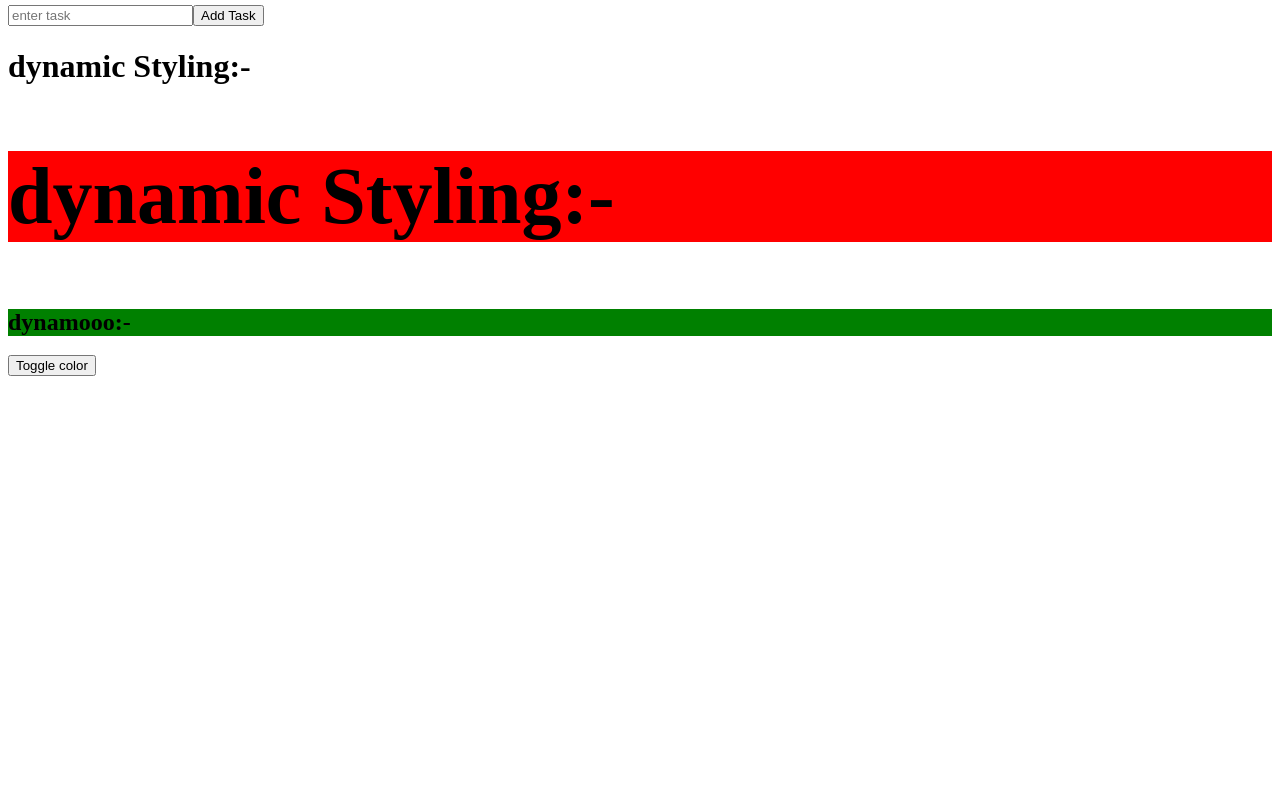
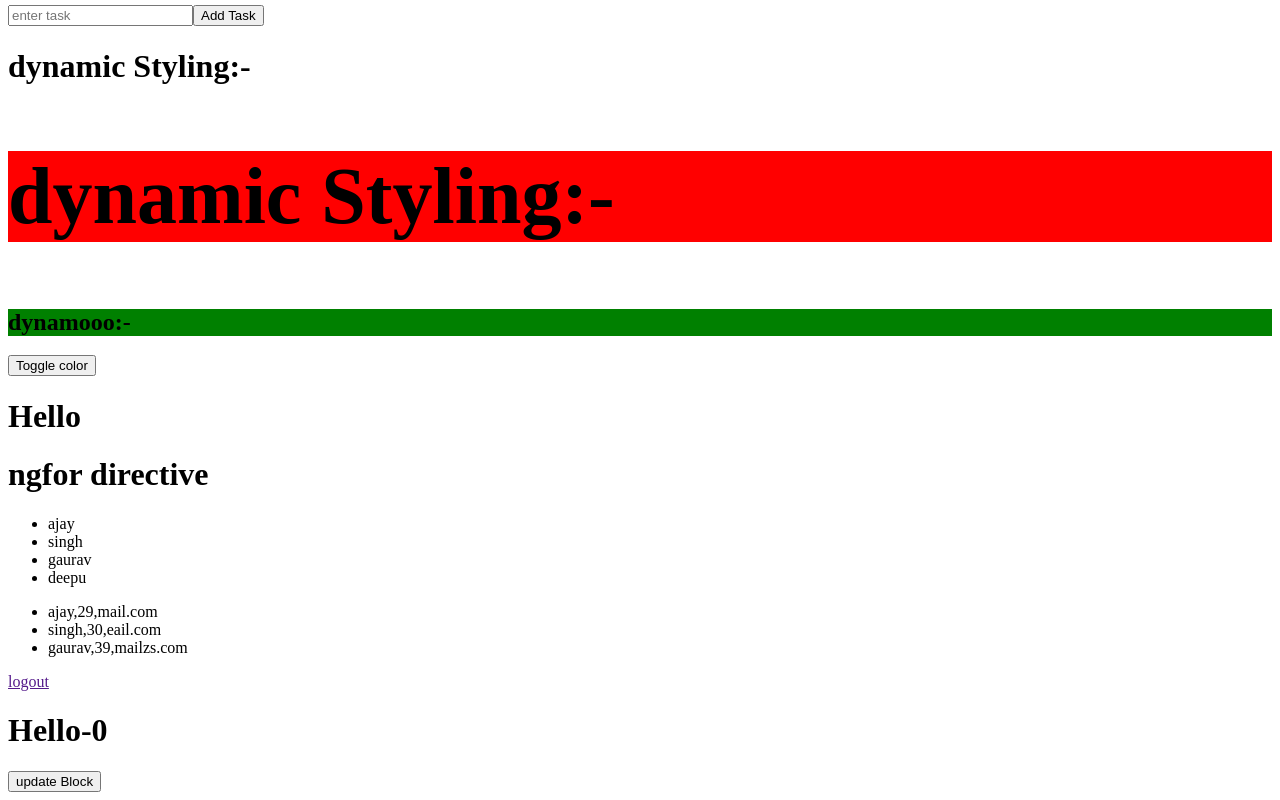
Before and after one commit to ajaysingh6531/AngularTutorial, an Angular app: page / in a window 1280 px wide. Shown: the part 3910-4710 px from the top of the page. Before the commit the page ends 4294 px from the top, so only its background shows below. Built offline with nearby package versions, Linux system fonts and the light colour scheme.

Commit message:
ng if for

```diff
--- a/src/app/app.html
+++ b/src/app/app.html
@@ -264,4 +264,37 @@ name="user">
 <h2 [style.backgroundColor]="bgcolor" [style.fontSize]="fontsize">dynamic Styling:-</h2>
 <h2 [style.backgroundColor]="zoom ? bgcolor:bgcolor1" >dynamooo:-</h2>
 <button (click)="updateColor()">Toggle color</button>
+<h1 *ngIf="show">Hello</h1>
+
+<h1>ngfor directive</h1>
+<ul>
+    <li *ngFor="let x of stu">{{x}}</li>
+</ul>
+
+<ul>
+    <li *ngFor="let x of studentdata">{{x.name}},{{x.age}},{{x.email}}</li>
+</ul>
+
+<div *ngIf="login; else elseBlock">
+    <a href="">logout</a>
+</div>
+<ng-template #elseBlock>
+    <a href="">login</a>
+</ng-template>
+
+<div *ngIf="block==0">
+    <h1>Hello-0</h1>
+</div>
+
+<div *ngIf="block==1">
+    <h1>Hello-1</h1>
+</div>
+
+<div *ngIf="block==2">
+    <h1>Hello-2</h1>
+</div>
+<button (click)="updateBlock()">update Block</button>
+
+
+
 <router-outlet/>
--- a/src/app/app.ts
+++ b/src/app/app.ts
@@ -4,11 +4,12 @@ import { Login } from './login/login';
 import { Signup } from './signup/signup';
 import { Profile } from './profile/profile';
 import { FormsModule } from '@angular/forms';
+import { NgFor, NgIf } from '@angular/common';
 
 
 @Component({
   selector: 'app-root',
-  imports: [Login,Signup,Profile,RouterOutlet,RouterLink,FormsModule],
+  imports: [Login,Signup,Profile,RouterOutlet,RouterLink,FormsModule,NgIf,NgFor],
   templateUrl: './app.html',
   styleUrl: './app.css'
 })
@@ -267,4 +268,30 @@ taskList:{id: number,task:string}[]=[];
     console.log("button clicked");
     this.zoom=!this.zoom;
   }
+  show=true;
+
+  stu=['ajay','singh','gaurav','deepu'];
+  studentdata=[
+    {
+      name:'ajay',
+      age:'29',
+      email:'mail.com'
+    },
+    {
+      name:'singh',
+      age:'30',
+      email:'eail.com'
+    },
+    {
+      name:'gaurav',
+      age:'39',
+      email:'mailzs.com'
+    }
+  ]
+  login=true;
+  block=0;
+
+  updateBlock(){
+    this.block++;
+  }
 }
```
